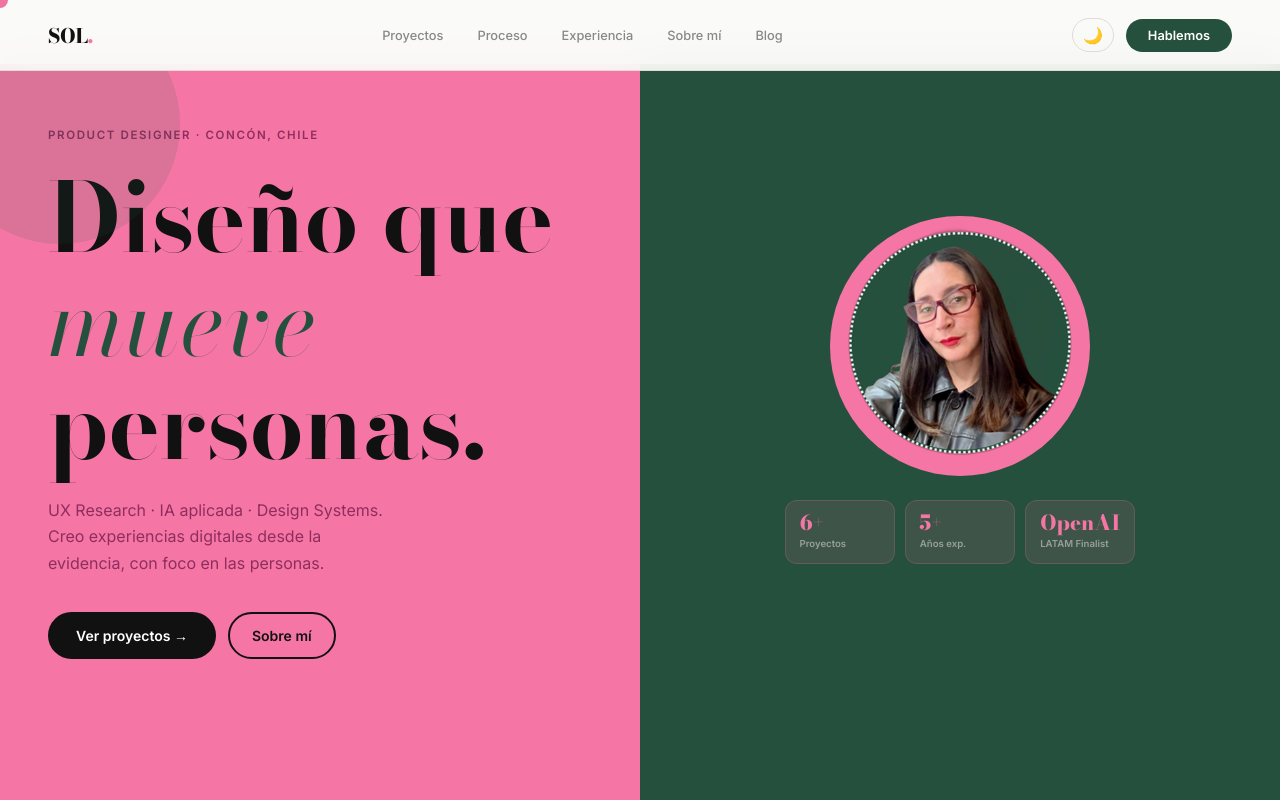
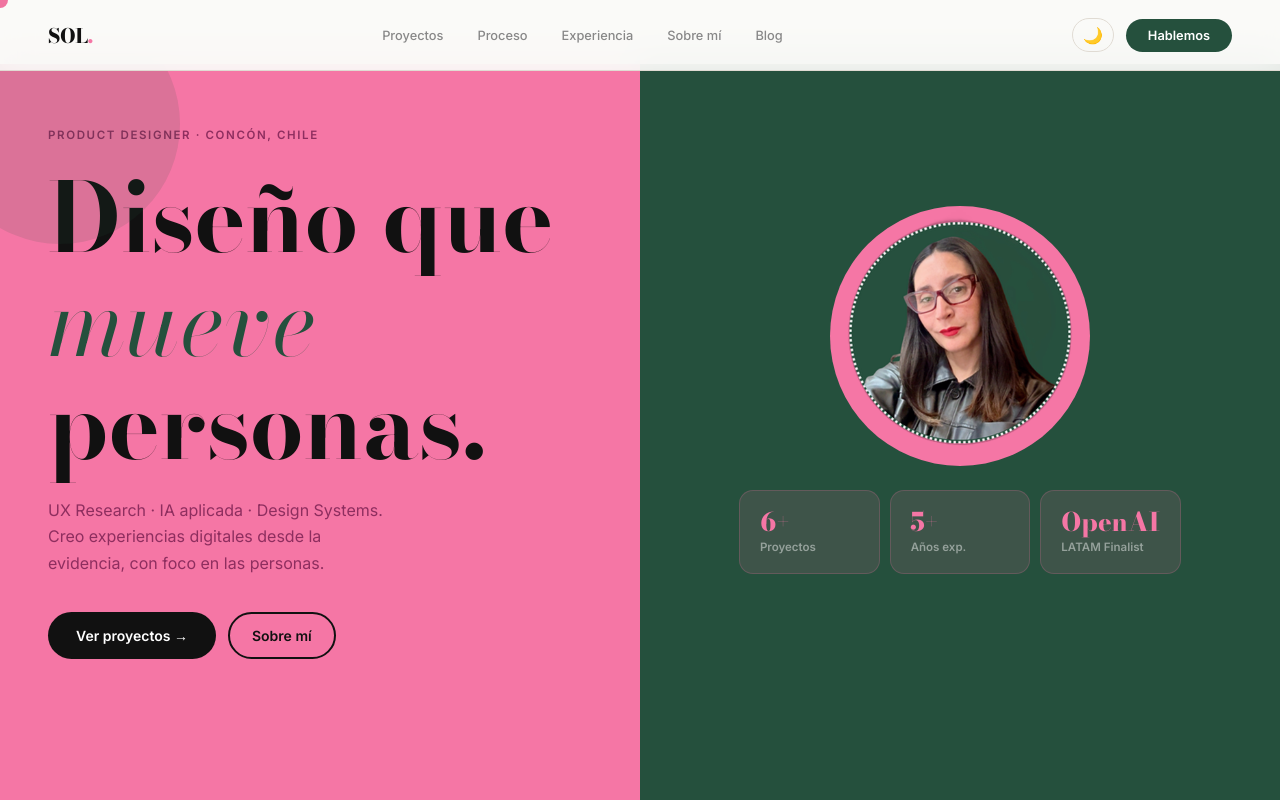
Before and after one commit to sol-escribiendo/portafolio-smelendez, a React (Vite) app: page / in a window 1280 px wide. Shown: the top 800 px of the page. Built offline with nearby package versions, Linux system fonts and the light colour scheme.

Commit message:
fix: cards de stats más grandes

```diff
--- a/src/app/app.css
+++ b/src/app/app.css
@@ -84,9 +84,9 @@ img{display:block;max-width:100%}
 .hero-photo-placeholder svg{opacity:0.4}
 .hero-photo-placeholder span{font-size:0.7rem;font-weight:600;color:rgba(245,118,165,0.5);text-align:center}
 .hero-stats{display:grid;grid-template-columns:repeat(3,1fr);gap:10px}
-.stat{background:rgba(245,118,165,0.12);border:1px solid rgba(245,118,165,0.2);border-radius:12px;padding:12px 14px}
-.stat-num{font-family:var(--font-display);font-size:1.3rem;font-weight:800;color:var(--pink);line-height:1}
-.stat-label{font-size:0.6rem;font-weight:600;color:rgba(255,255,255,0.45);margin-top:4px;line-height:1.3}
+.stat{background:rgba(245,118,165,0.12);border:1px solid rgba(245,118,165,0.2);border-radius:14px;padding:18px 20px}
+.stat-num{font-family:var(--font-display);font-size:1.6rem;font-weight:800;color:var(--pink);line-height:1}
+.stat-label{font-size:0.72rem;font-weight:600;color:rgba(255,255,255,0.45);margin-top:6px;line-height:1.3}
 
 /* ── MARQUEE ── */
 .marquee{background:var(--ink);padding:14px 0;overflow:hidden;white-space:nowrap}
```
